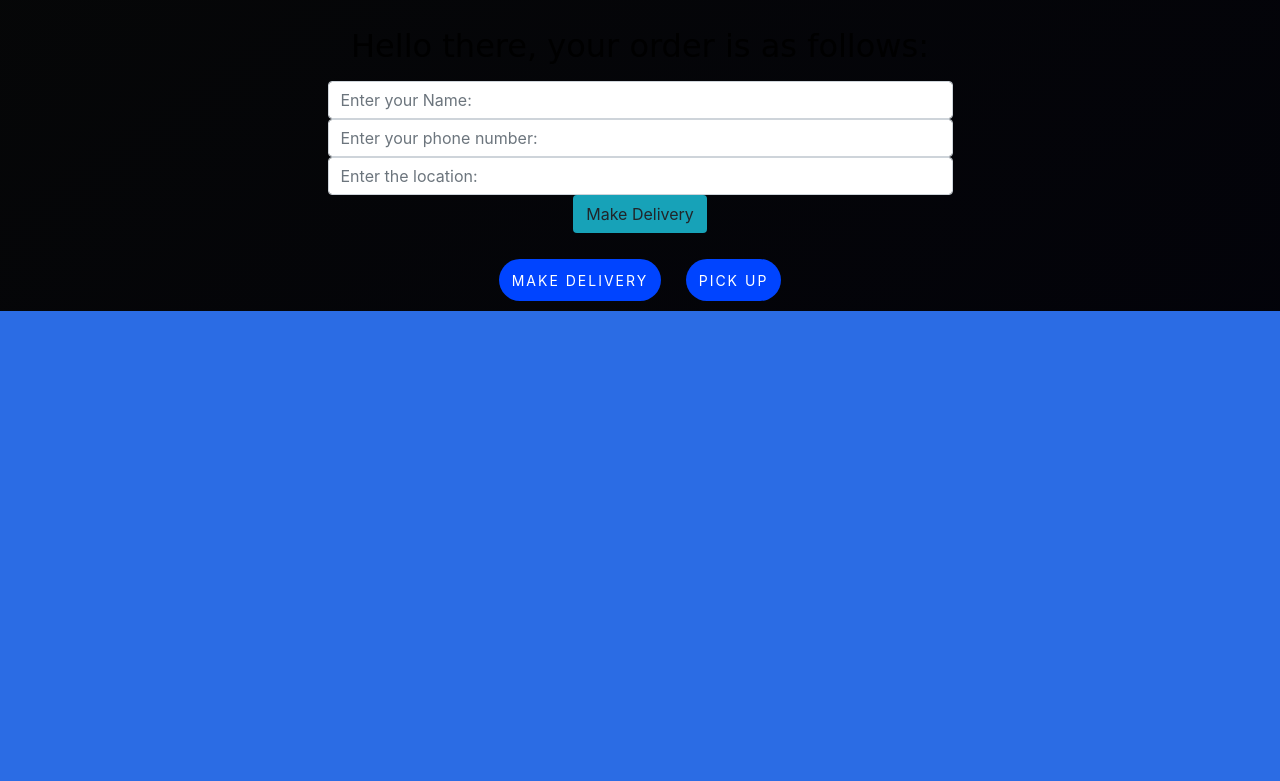
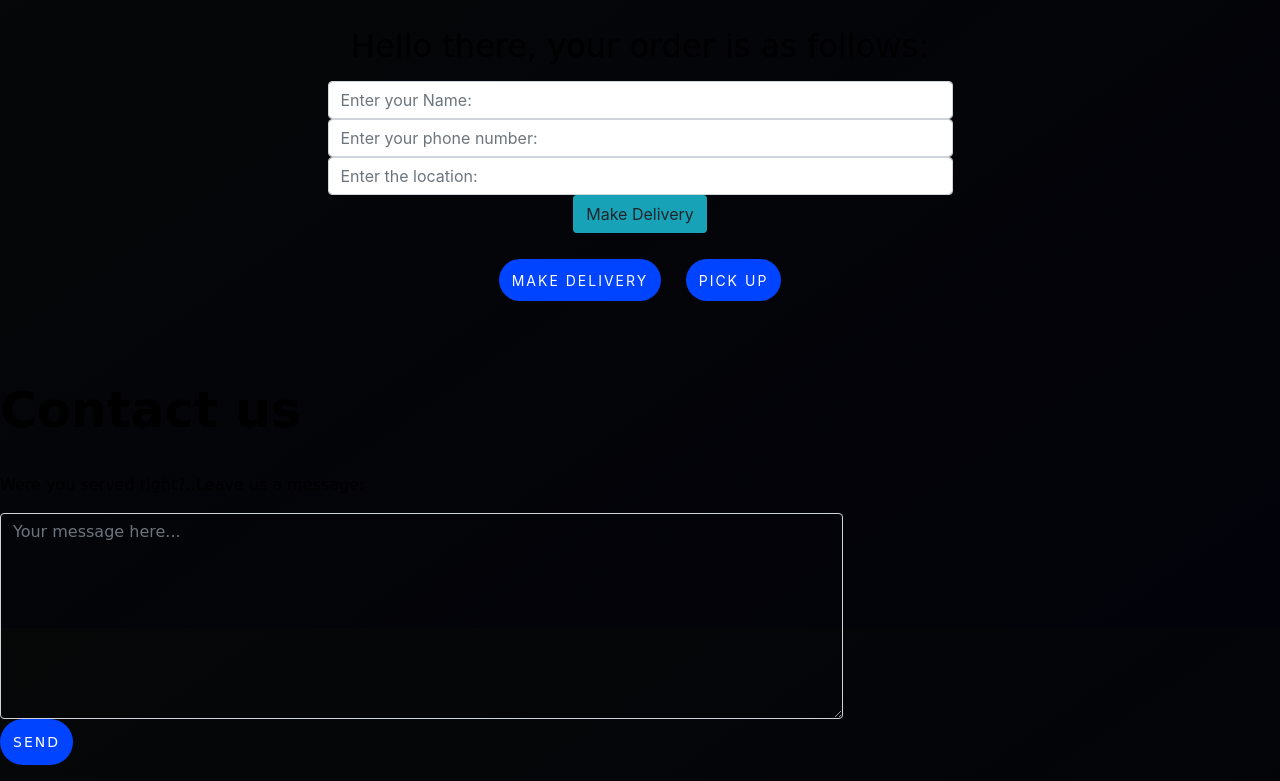
Before and after one commit to Jaloch-glitch/pizzahut, a plain HTML site: page index.html in a window 1280 px wide. Shown: the part 6572-7353 px from the top of the page. Before the commit the page ends 6883 px from the top, so only its background shows below. Drawn offline with Linux system fonts and the light colour scheme; a web font is replaced by a local one.

Commit message:
add section for contact us with and input for email and text area

```diff
--- a/index.html
+++ b/index.html
@@ -191,6 +191,24 @@
                             </div>
                         </div>
                     </section>
+                    <section class="contact" id="contact">
+                        <div id="contactus">
+                            <h3><b>Contact us</b></h3>
+
+                            <div class="row">
+                                <div class="col-md-8">
+                                    <p>Were you served right?..Leave us a message:</p>
+                                    <form id="messageForm" action="">
+                                        <div class="form-group textarea">
+                                            <textarea type="text" name="message" id="message" class="form-control" rows="8" placeholder="Your message here..." required></textarea>
+                                            <button type="submit" class="btn" onclick="clearTextarea()">SEND</button>
+                                        </div>
+                                    </form>
+                                </div>
+                            </div>
+                        </div>
+
+                    </section>
             </div>
             <!--[if lt IE 7]>
             <p class="browsehappy">You are using an <strong>outdated</strong> browser. Please <a href="#">upgrade your browser</a> to improve your experience.</p>
```
